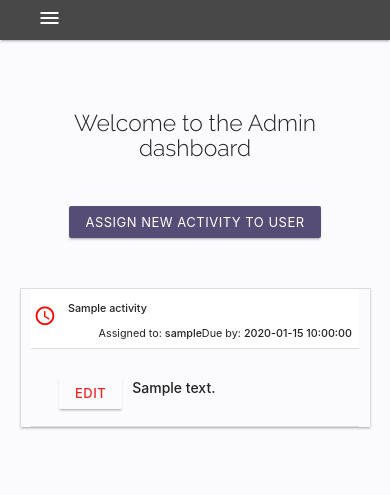
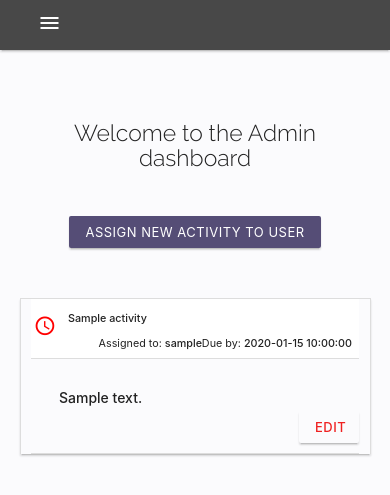
Before and after one commit to D-Lawson/employee-dashboard-app, a Flask app: page /admin_dashboard in a window 390 px wide, after a click that opens the changed part. Shown: the top 495 px of the page. Run offline with Flask 2, Linux system fonts and the light colour scheme; a database or web service that is not in the repository returns one stand-in record (values such as "Sample title"); some libraries are stand-ins or nearby versions.

Commit message:
Adjust CSS to improve responsiveness

```diff
--- a/app.py
+++ b/app.py
@@ -120,7 +120,6 @@ def admin_dashboard():
 
     activities = list(mongo.db.activities.find({"completed":"no"}).sort("target_date", 1))
 
-
     users = mongo.db.users.find().sort("username", 1)
     return render_template("admin_dashboard.html", users=users, activities=activities)
 
@@ -171,7 +170,7 @@ def completed(activity_id):
     if session['user'] != "admin":
         return redirect(url_for("dashboard", username=session["user"]))
 
-    return redirect(url_for("admin_dashboard"))
+    return
 
 
 @app.route("/activity_history")
--- a/static/css/style.css
+++ b/static/css/style.css
@@ -34,6 +34,15 @@ header, main, footer {
   height: 40px;
 }
 
+@media (max-width: 601px){
+  .nav-style{
+    background-color: #484848;
+    height: 50px;
+  }
+}
+
+
+
 .sidenav .divider{
   margin-bottom: 12px;
 }
@@ -46,7 +55,7 @@ nav .sidenav-trigger i {
 
 @media (max-width: 601px){
   nav .sidenav-trigger i {
-    bottom: 10px;
+    bottom: 5px;
 }
 }
 
@@ -159,6 +168,11 @@ form .row{
   }
 }
 
+.relative{
+  position: relative;
+  padding-bottom: 45px;
+}
+
 .completed {
 
   height: 20px;
@@ -166,23 +180,10 @@ form .row{
   font-size: x-small;
   float: right;
   position: absolute;
-  right: 0;
-  bottom: 32px;
+  right: 0px;
+  bottom: 10px;
   white-space: nowrap;
 }
-
-@media (max-width: 690px){
-  .completed{
-    right: 140px;
-    bottom: 5px;
-  }
-
-
-}
-
-
-right: 165px;
-bottom: 7px;
 
 .submit-button {
 
@@ -190,8 +191,6 @@ bottom: 7px;
   line-height: 32.4px;
   font-size: x-small;
 }
-
-
 
 .completed-text {
   position: relative;
@@ -244,7 +243,6 @@ bottom: 7px;
   }
 }
 
-
 .activity-name-a {
   float: left;
   position: absolute;
@@ -283,14 +281,37 @@ bottom: 7px;
 
 @media (max-width: 992px) {
   .edit{
-      position: relative;
       bottom: auto;
-      margin-right: 10px;
-      display: inline-block;
-      left: 0;
+      float: right;
+      position: absolute;
+      right: 0px;
+      bottom: 10px;
       white-space: nowrap;
   }
+}
+
+@media only screen and (min-width: 992px) {
+  .hide-desktop{
+    display:none;
+    width: 40px;
+
   }
+}
+
+.edit-small{
+  color: #ef2121;
+  background-color: transparent;
+  font-weight: 500;
+  width: 60px;
+  position: absolute;
+  right: 0px;
+  bottom: 10px;
+  white-space: nowrap;
+}
+
+.edit-small:hover {
+  background-color: #fff2f2;
+}
 
 .time-icon {
   float: left;
--- a/templates/admin_dashboard.html
+++ b/templates/admin_dashboard.html
@@ -73,9 +73,9 @@
                         {{ activity.date_string }}</strong></span>
                 <span id="date-target-{{ loop.index }}" class="hide">{{ activity.target_date }}</span>
             </div>
-            <div class="collapsible-body small-style">
-                <span class="edit-small"><a href="{{ url_for('edit_activity', activity_id=activity._id) }}"
-                        class="btn-small edit show-on-medium-and-down">Edit</a></span>
+            <div class="collapsible-body relative">
+                <span><a href="{{ url_for('edit_activity', activity_id=activity._id) }}"
+                        class="btn-small hide-desktop edit-small">Edit</a></span>
                 <span><strong>{{ activity.activity_description }}</strong></span></div>
         </li>
     </ul>
--- a/templates/dashboard.html
+++ b/templates/dashboard.html
@@ -13,9 +13,10 @@
           <span class="activity-name-a"><strong>{{ activity.activity_name }}</strong></span>
           <span class="right-align activity-margin due-by">Due by:<strong> {{ activity.date_string }}</strong></span>
           <span id="date-target-{{ loop.index }}" class="hide">{{ activity.target_date }}</span>
+        </div>
+        <div class="collapsible-body relative"><span><strong>{{ activity.activity_description }}</strong></span>
           <a href="{{ url_for('completed', activity_id=activity._id) }}" class="btn-small completed"><span class="completed-text">Mark as completed</span></a></span>
         </div>
-        <div class="collapsible-body"><span><strong>{{ activity.activity_description }}</strong></span></div>
       </li>
     </ul>
   </div>
```
